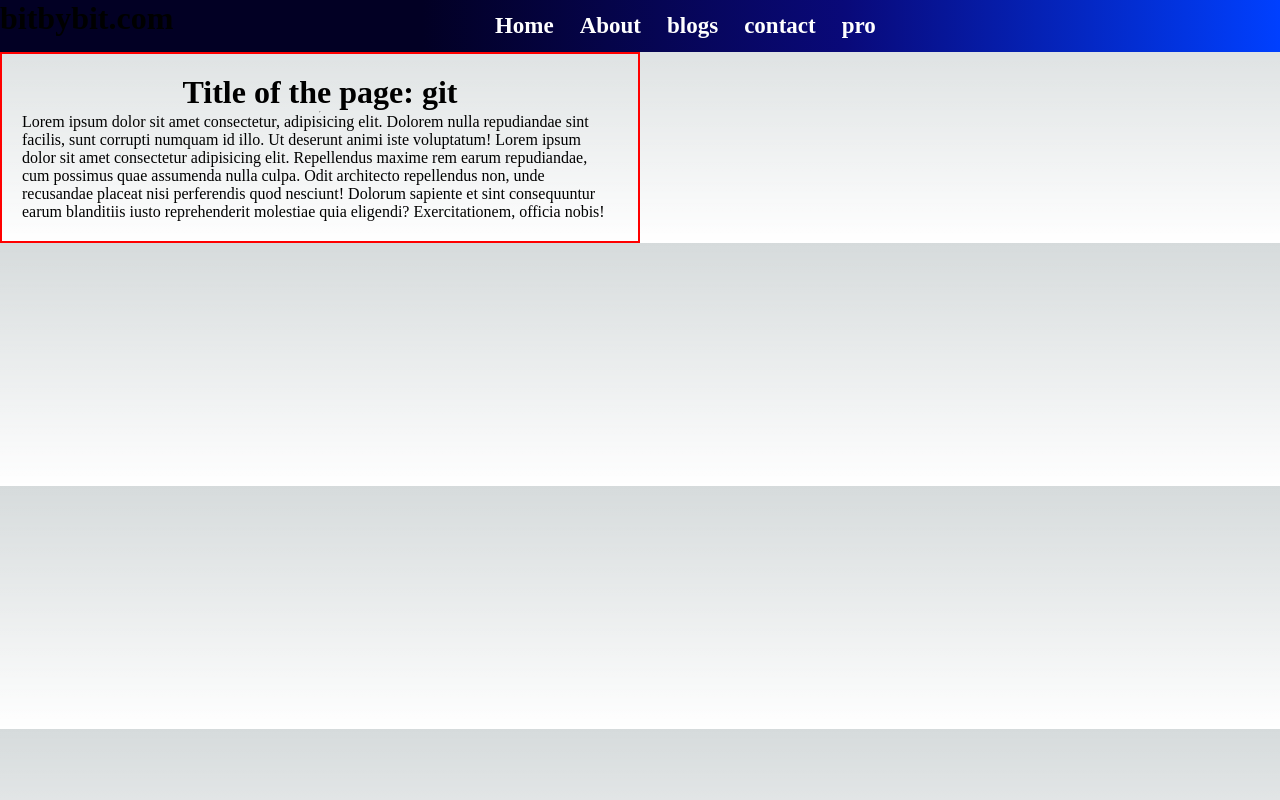
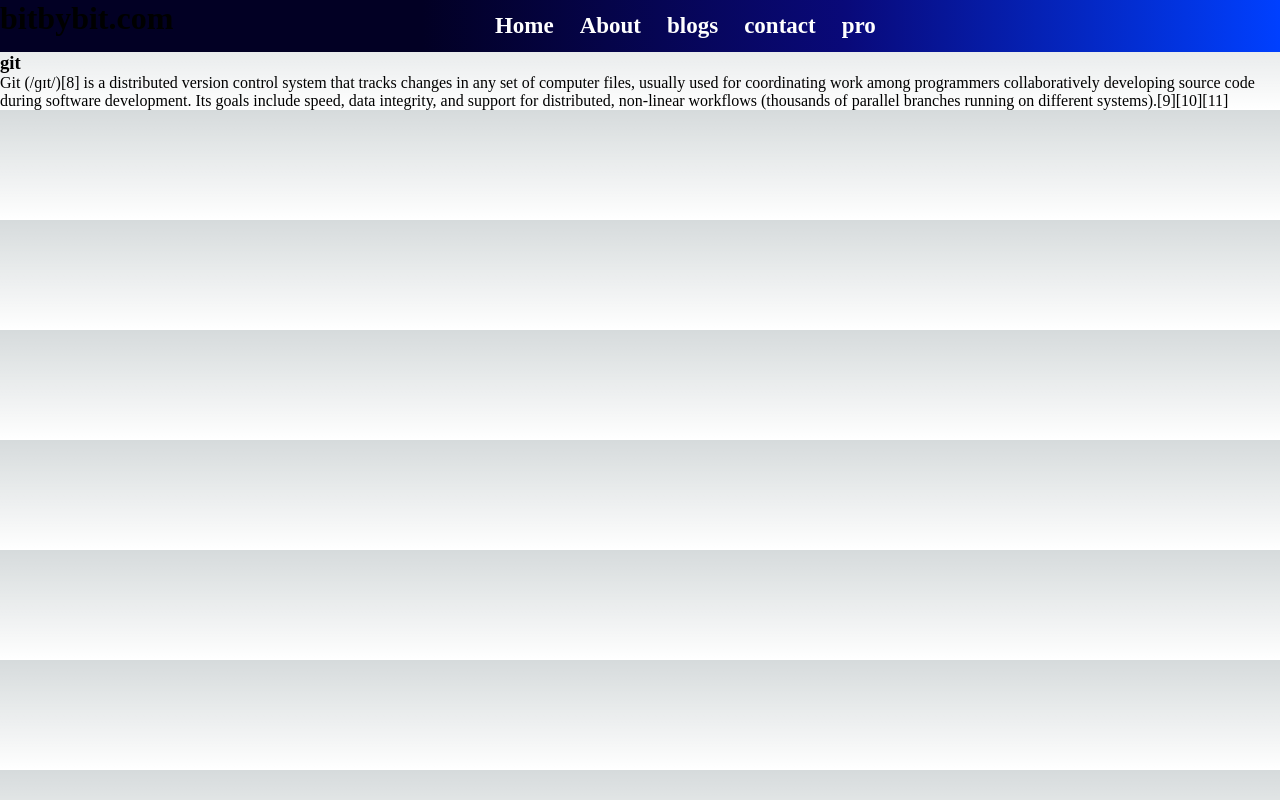
Before and after one commit to djv03/bitbybitblog, a Next.js app: page /blogposts/git in a window 1280 px wide. Built offline with nearby package versions, Linux system fonts and the light colour scheme.

Commit message:
http deep-dive

```diff
--- a/src/pages/blogposts/[slug].js
+++ b/src/pages/blogposts/[slug].js
@@ -1,16 +1,33 @@
-import React from 'react';
+//------> this file has function to add dynamic routes to the in the /blogpost/[blogitem] endpoint
+//this is the file responsible for individual blog post page
+
+import React, { useEffect, useState } from 'react';
 import { useRouter } from 'next/router'
 
+
+console.log("form slug.js");
+
 const slug = () => {
+    const [blog, setBlogs] = useState();
     const router = useRouter();
-    const { slug } = router.query;
+
+    useEffect(() => {
+        if (!router.isReady) return;
+
+        const { slug } = router.query;
+        fetch(`http://localhost:3000/api/getblog?slug=${slug}`).then((fetchedblogs) => {
+
+            return fetchedblogs.json();
+        }).then((parsedblogs) => {
+            setBlogs(parsedblogs);
+        })
+    }, [router.isReady])
+
     return <div className=''>
-        <main className='slug-component'>
-            <h1>Title of the page: {slug}</h1>
-            <hr />
-            <div className='slug-content'>
-                Lorem ipsum dolor sit amet consectetur, adipisicing elit. Dolorem nulla repudiandae sint facilis, sunt corrupti numquam id illo. Ut deserunt animi iste voluptatum!
-                Lorem ipsum dolor sit amet consectetur adipisicing elit. Repellendus maxime rem earum repudiandae, cum possimus quae assumenda nulla culpa. Odit architecto repellendus non, unde recusandae placeat nisi perferendis quod nesciunt! Dolorum sapiente et sint consequuntur earum blanditiis iusto reprehenderit molestiae quia eligendi? Exercitationem, officia nobis!
+        <main className=''>
+            <div>
+                <h3 className=''>{blog && blog.slug}</h3>
+                <p>{blog && blog.content}</p>
             </div>
         </main>
     </div>
```
Also changed, not shown: src/pages/api/blogs.js (+13 -11 lines), src/pages/api/getblog.js (+8 -2 lines), src/pages/blog.js (+14 -3 lines).
